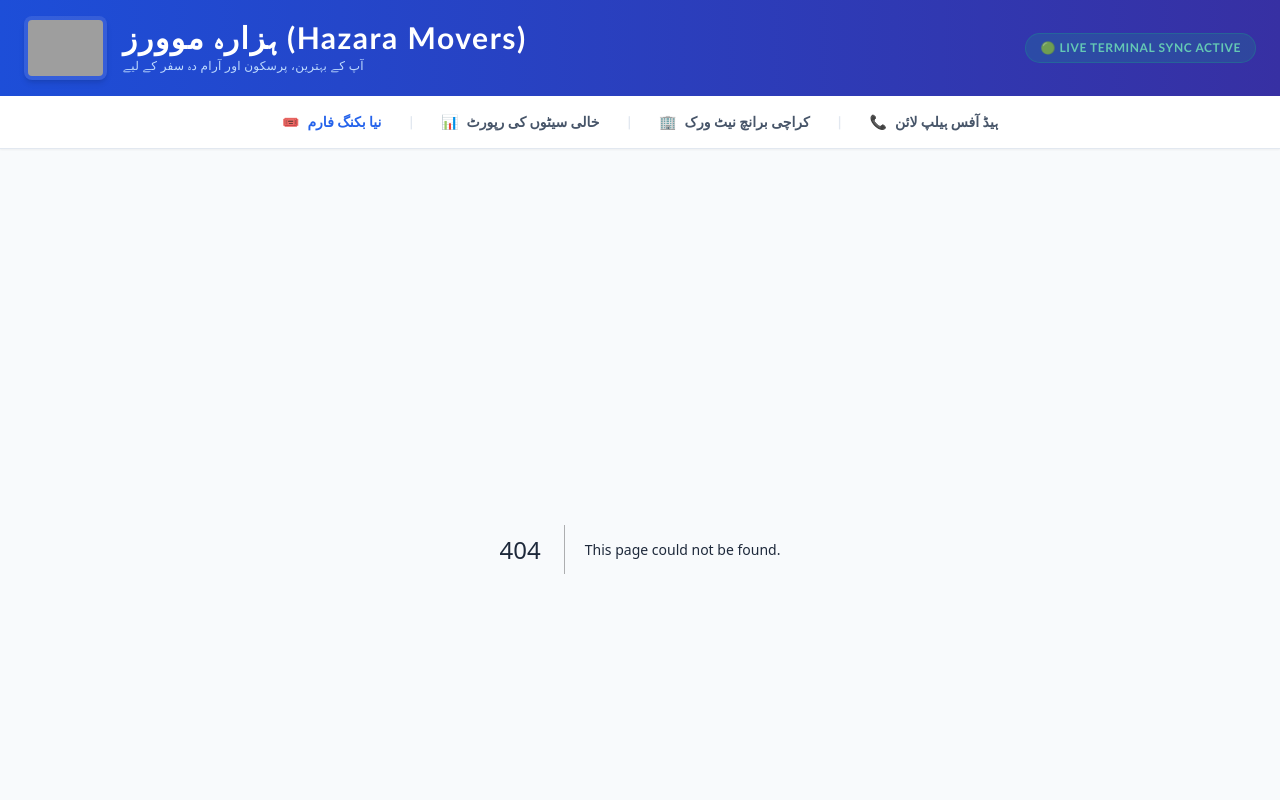
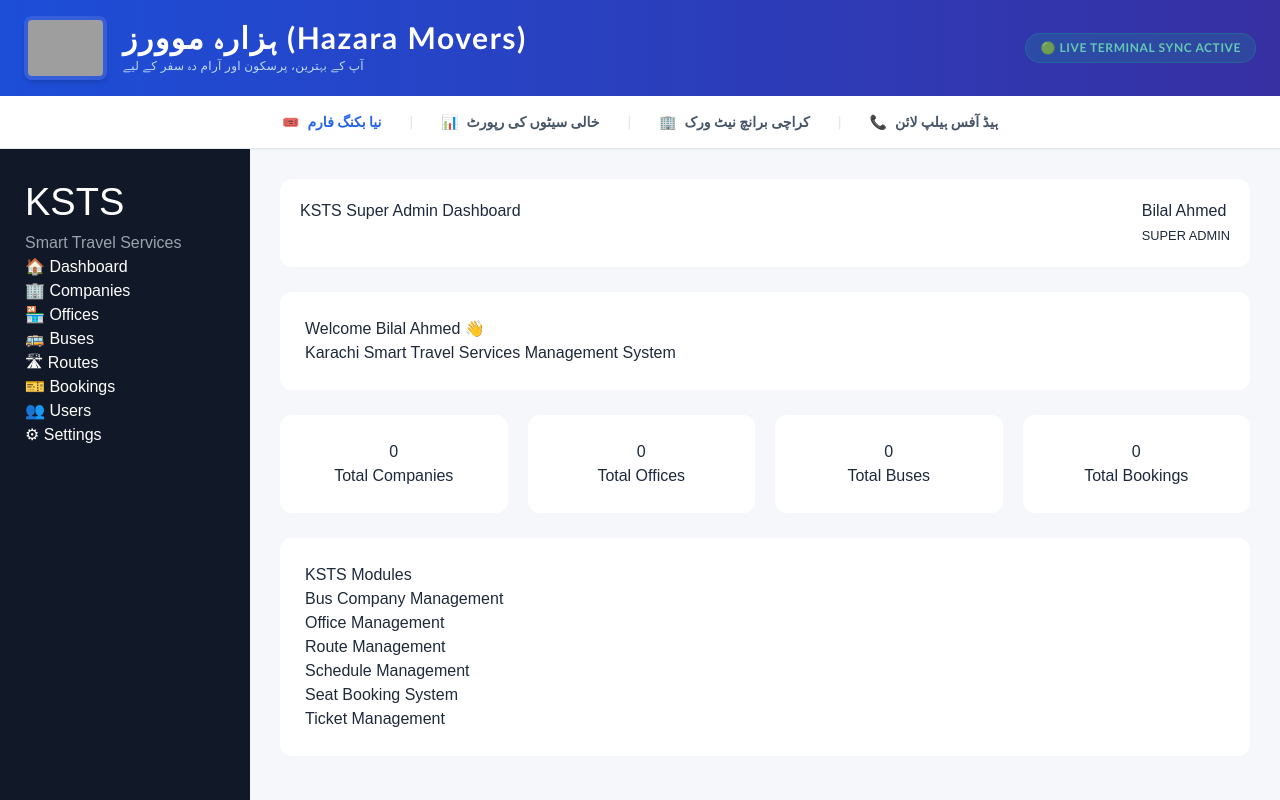
Before and after one commit to bilalahmed-bilal/KSTS-Gemini-bus-booking-management-system, a Next.js app: page /admin/dashboard in a window 1280 px wide. Before the commit this address had no page. Shown: the top 800 px of the page. Built offline with nearby package versions, Linux system fonts and the light colour scheme; grey boxes are pictures that could not be loaded.

Commit message:
Create Super Admin dashboard UI

```diff
--- /dev/null
+++ b/app/admin/dashboard/page.tsx
@@ -0,0 +1,170 @@
+export default function DashboardPage() {
+  return (
+    <div style={styles.container}>
+
+      {/* Sidebar */}
+      <aside style={styles.sidebar}>
+        <h2 style={styles.logo}>
+          KSTS
+        </h2>
+
+        <p style={styles.brand}>
+          Smart Travel Services
+        </p>
+
+        <nav>
+          <p>🏠 Dashboard</p>
+          <p>🏢 Companies</p>
+          <p>🏪 Offices</p>
+          <p>🚌 Buses</p>
+          <p>🛣 Routes</p>
+          <p>🎫 Bookings</p>
+          <p>👥 Users</p>
+          <p>⚙ Settings</p>
+        </nav>
+      </aside>
+
+
+      {/* Main Area */}
+      <main style={styles.main}>
+
+        <header style={styles.header}>
+          <h1>
+            KSTS Super Admin Dashboard
+          </h1>
+
+          <div>
+            Bilal Ahmed
+            <br />
+            <small>
+              SUPER ADMIN
+            </small>
+          </div>
+        </header>
+
+
+        {/* Welcome */}
+        <section style={styles.card}>
+          <h2>
+            Welcome Bilal Ahmed 👋
+          </h2>
+
+          <p>
+            Karachi Smart Travel Services Management System
+          </p>
+        </section>
+
+
+        {/* Stats */}
+        <section style={styles.grid}>
+
+          <div style={styles.stat}>
+            <h3>0</h3>
+            <p>Total Companies</p>
+          </div>
+
+          <div style={styles.stat}>
+            <h3>0</h3>
+            <p>Total Offices</p>
+          </div>
+
+          <div style={styles.stat}>
+            <h3>0</h3>
+            <p>Total Buses</p>
+          </div>
+
+          <div style={styles.stat}>
+            <h3>0</h3>
+            <p>Total Bookings</p>
+          </div>
+
+        </section>
+
+
+        {/* Modules */}
+        <section style={styles.card}>
+
+          <h2>
+            KSTS Modules
+          </h2>
+
+          <ul>
+            <li>Bus Company Management</li>
+            <li>Office Management</li>
+            <li>Route Management</li>
+            <li>Schedule Management</li>
+            <li>Seat Booking System</li>
+            <li>Ticket Management</li>
+          </ul>
+
+        </section>
+
+
+      </main>
+
+    </div>
+  );
+}
+
+
+
+const styles = {
+
+  container:{
+    display:"flex",
+    minHeight:"100vh",
+    background:"#f5f7fb",
+    fontFamily:"Arial"
+  },
+
+  sidebar:{
+    width:"250px",
+    background:"#111827",
+    color:"white",
+    padding:"25px"
+  },
+
+  logo:{
+    fontSize:"38px",
+    margin:0
+  },
+
+  brand:{
+    color:"#9ca3af"
+  },
+
+  main:{
+    flex:1,
+    padding:"30px"
+  },
+
+  header:{
+    display:"flex",
+    justifyContent:"space-between",
+    background:"white",
+    padding:"20px",
+    borderRadius:"12px"
+  },
+
+  card:{
+    background:"white",
+    marginTop:"25px",
+    padding:"25px",
+    borderRadius:"12px"
+  },
+
+  grid:{
+    display:"grid",
+    gridTemplateColumns:"repeat(4,1fr)",
+    gap:"20px",
+    marginTop:"25px"
+  },
+
+  stat:{
+    background:"white",
+    padding:"25px",
+    borderRadius:"12px",
+    textAlign:"center"
+  }
+
+};
--- a/app/login/page.tsx
+++ b/app/login/page.tsx
@@ -25,9 +25,8 @@ export default function LoginPage() {
     const data = await response.json();
 
     if (response.ok) {
-      setMessage("Login Successful");
-      console.log(data);
-    } else {
+  window.location.href = "/admin/dashboard";
+} else {
       setMessage(data.message);
     }
   }
```
